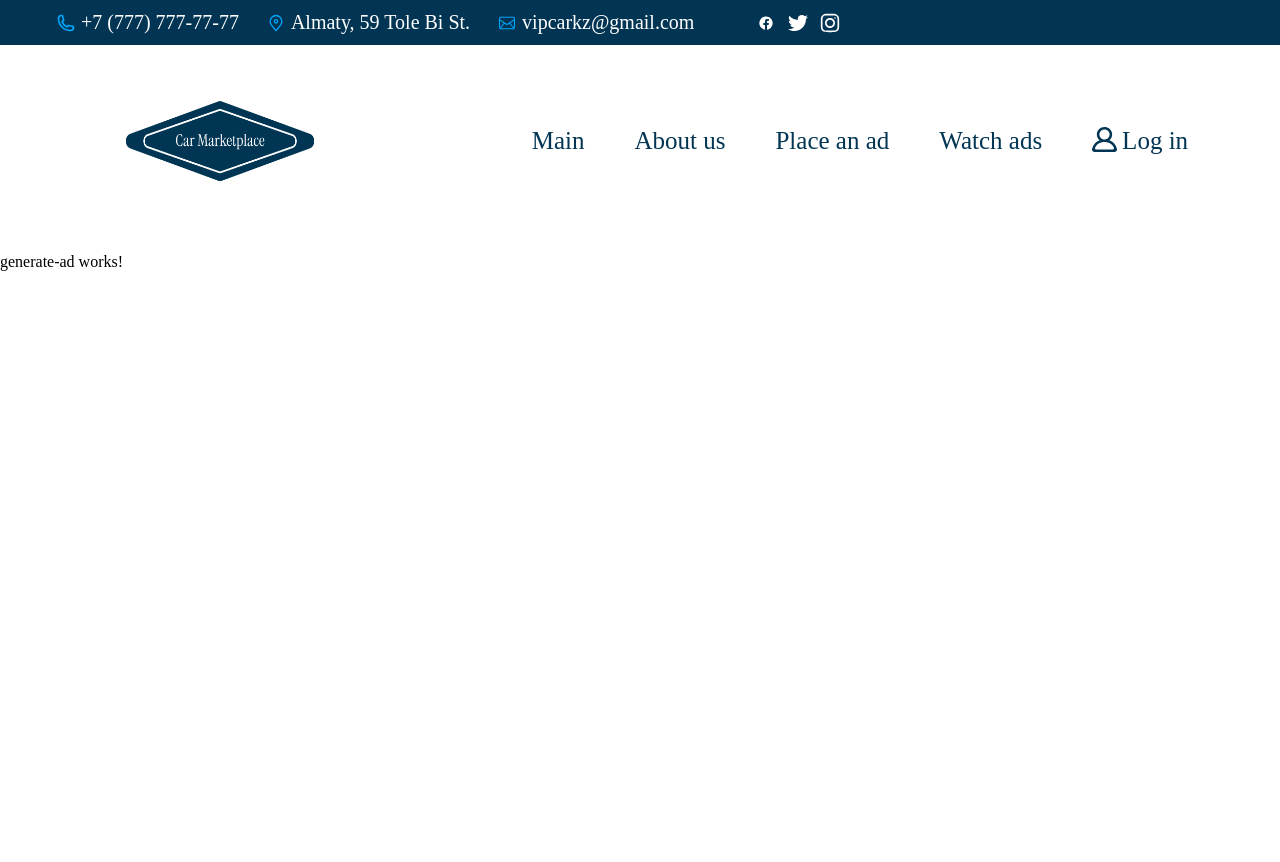
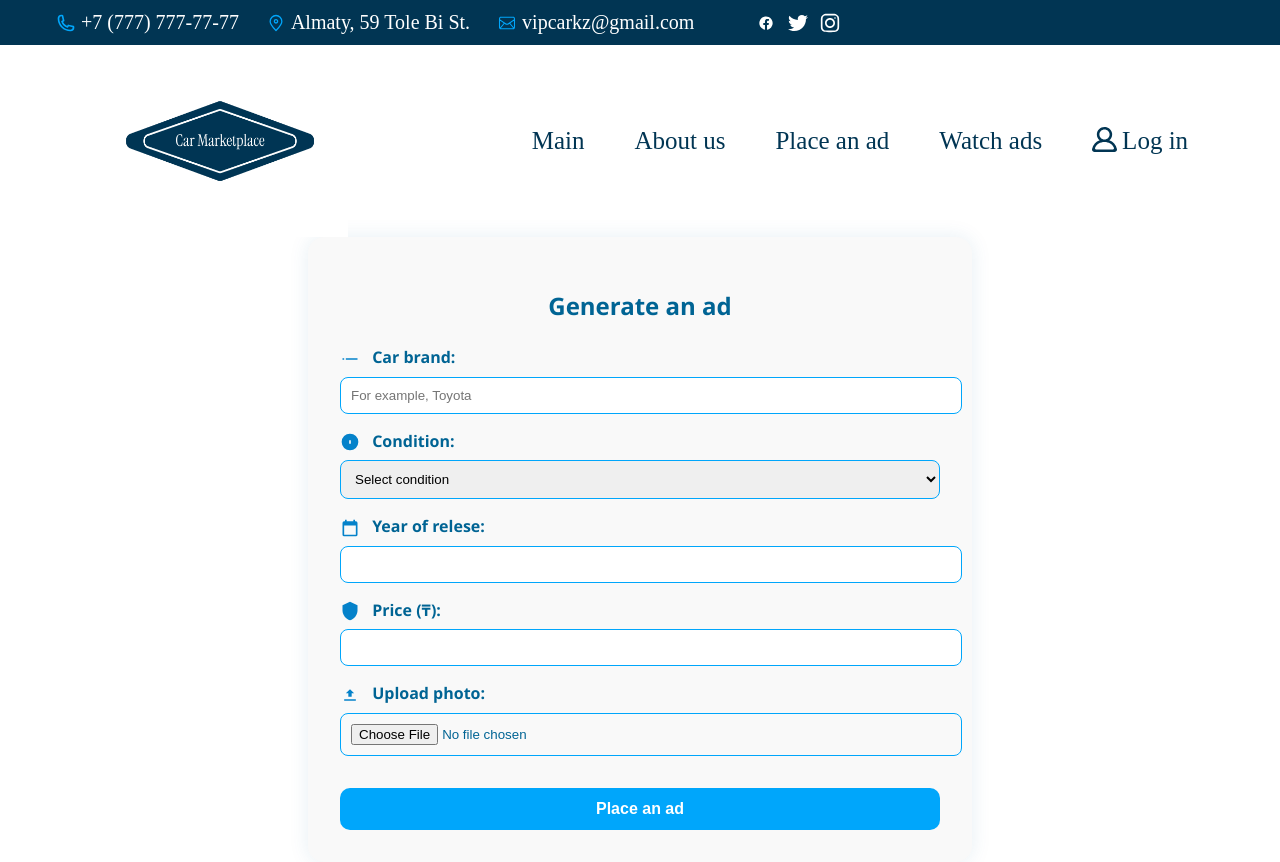
Before and after one commit to alen-omarbayev/Web-Dev-Project, an Angular app in the folder carMarketplace/: page /generate-ad in a window 1280 px wide. Before the commit the page ends 800 px from the top, so only its background shows below. Built offline with nearby package versions, Linux system fonts and the light colour scheme; a web font is replaced by a local one.

Commit message:
Generating ad
Сделала примеерную верстку для создания объявлений, бэк в процессе

```diff
--- a/carMarketplace/src/app/generate-ad/generate-ad.component.css
+++ b/carMarketplace/src/app/generate-ad/generate-ad.component.css
@@ -0,0 +1,64 @@
+.place-ad-container {
+    max-width: 600px;
+    margin: auto;
+    padding: 2rem;
+    background-color: #f9f9f9;
+    border-radius: 16px;
+    box-shadow: 0 0 20px rgba(0, 100, 148, 0.1);
+    font-family: 'Segoe UI', sans-serif;
+  }
+
+  h2 {
+    color: #006494;
+    text-align: center;
+    margin-bottom: 1.5rem;
+  }
+
+  form label {
+    display: block;
+    margin-bottom: 1rem;
+    color: #006494;
+    font-weight: 600;
+  }
+
+  input[type="text"],
+  input[type="number"],
+  select,
+  input[type="file"] {
+    display: block;
+    width: 100%;
+    padding: 10px;
+    border: 1px solid #00A6FB;
+    border-radius: 8px;
+    margin-top: 0.5rem;
+  }
+
+  .upload-label {
+    cursor: pointer;
+  }
+
+  button {
+    background-color: #00A6FB;
+    color: white;
+    padding: 12px 20px;
+    border: none;
+    border-radius: 10px;
+    cursor: pointer;
+    width: 100%;
+    font-size: 16px;
+    font-weight: bold;
+    margin-top: 1rem;
+    transition: background-color 0.3s ease;
+  }
+
+  button:hover {
+    background-color: #0582CA;
+  }
+
+  .icon {
+    width: 20px;
+    height: 20px;
+    vertical-align: middle;
+    margin-right: 8px;
+    fill: #0582CA;
+  }
--- a/carMarketplace/src/app/generate-ad/generate-ad.component.html
+++ b/carMarketplace/src/app/generate-ad/generate-ad.component.html
@@ -1 +1,59 @@
-<p>generate-ad works!</p>
+<div class="place-ad-container">
+    <h2>Generate an ad</h2>
+    <form>
+      <label>
+        <svg class="icon"><use xlink:href="#brand-icon"></use></svg>
+        Car brand:
+        <input type="text" placeholder="For example, Toyota" name="brand" required />
+      </label>
+
+      <label>
+        <svg class="icon"><use xlink:href="#condition-icon"></use></svg>
+        Condition:
+        <select name="condition" required>
+          <option value="" disabled selected>Select condition</option>
+          <option value="new">New</option>
+          <option value="used">Used</option>
+        </select>
+      </label>
+
+      <label>
+        <svg class="icon"><use xlink:href="#calendar-icon"></use></svg>
+        Year of relese:
+        <input type="number" min="1900" max="2025" name="year" required />
+      </label>
+
+      <label>
+        <svg class="icon"><use xlink:href="#price-icon"></use></svg>
+        Price (₸):
+        <input type="number" min="0" step="1000" name="price" required />
+      </label>
+
+      <label class="upload-label">
+        <svg class="icon"><use xlink:href="#upload-icon"></use></svg>
+        Upload photo:
+        <input type="file" accept="image/*" required />
+      </label>
+
+      <button type="submit">Place an ad</button>
+    </form>
+
+    <!-- SVG Icons -->
+    <svg style="display: none;">
+      <symbol id="brand-icon" viewBox="0 0 24 24">
+        <path fill="#0582CA" d="M3 13h2v-2H3v2zm4 0h14v-2H7v2z"/>
+      </symbol>
+      <symbol id="condition-icon" viewBox="0 0 24 24">
+        <path fill="#0582CA" d="M12 2a10 10 0 100 20 10 10 0 000-20zM11 14v-4h2v4h-2zm0 4h2v-2h-2v2z"/>
+      </symbol>
+      <symbol id="calendar-icon" viewBox="0 0 24 24">
+        <path fill="#0582CA" d="M19 4h-1V2h-2v2H8V2H6v2H5a2 2 0 00-2 2v14a2 2 0 002 2h14a2 2 0 002-2V6a2 2 0 00-2-2zM5 20V9h14v11H5z"/>
+      </symbol>
+      <symbol id="price-icon" viewBox="0 0 24 24">
+        <path fill="#0582CA" d="M12 1L3 5v6c0 5.25 3.66 10.74 9 12 5.34-1.26 9-6.75 9-12V5l-9-4z"/>
+      </symbol>
+      <symbol id="upload-icon" viewBox="0 0 24 24">
+        <path fill="#0582CA" d="M5 17h14v2H5v-2zm7-12l5 5h-3v4h-4v-4H7l5-5z"/>
+      </symbol>
+    </svg>
+  </div>
```
